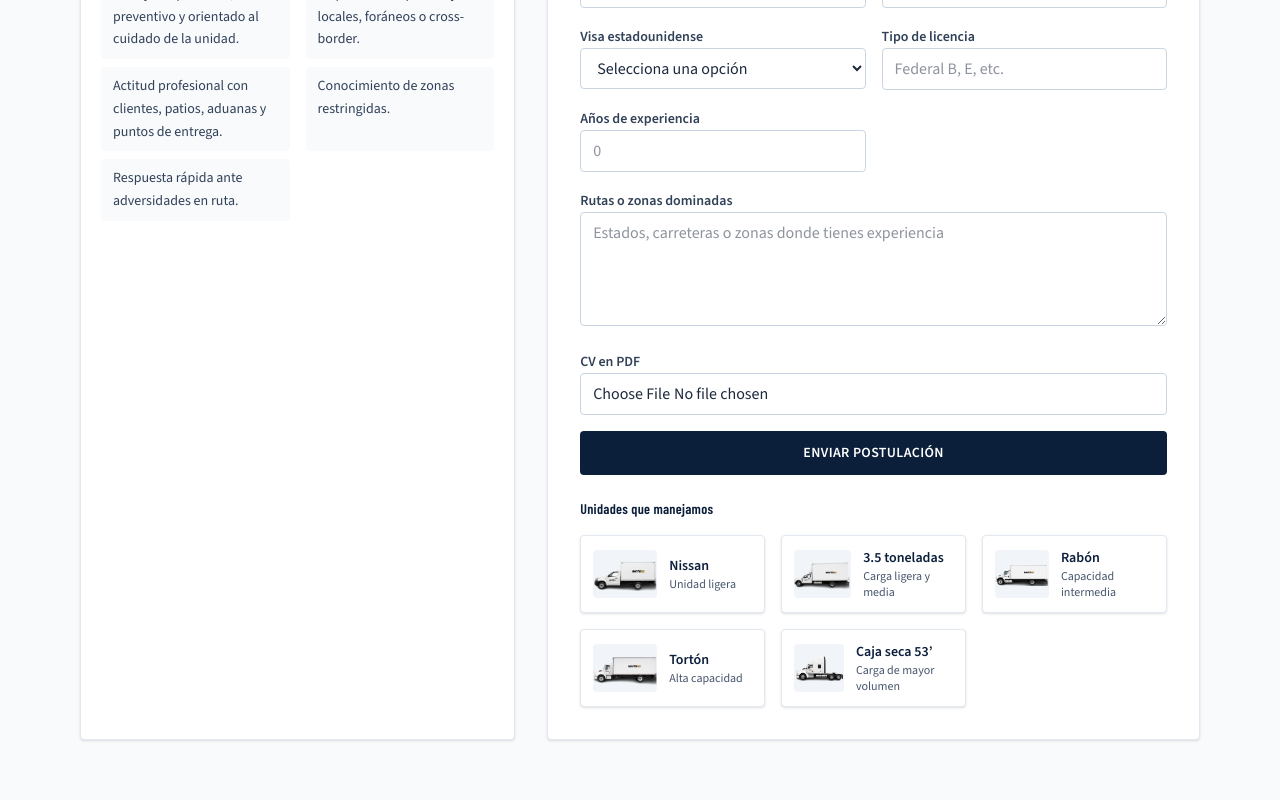
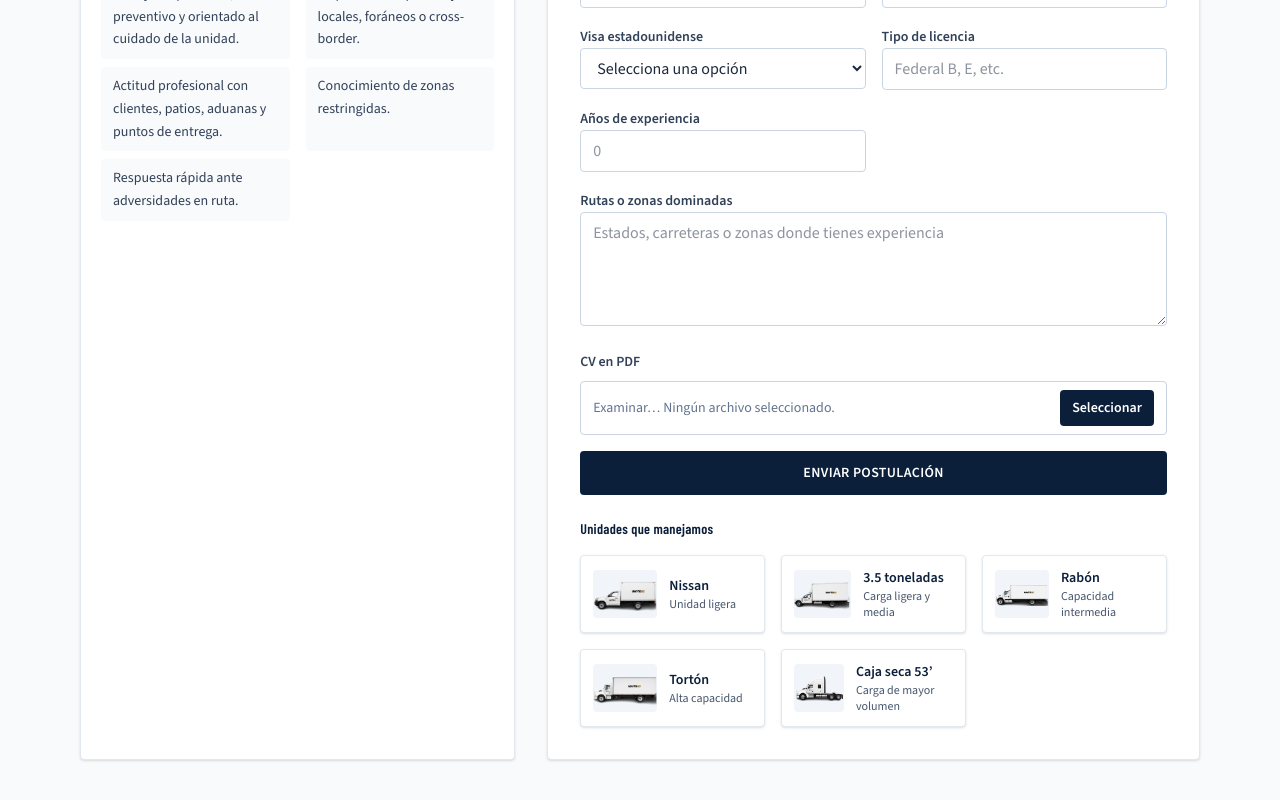
Before and after one commit to fernandotenchipe/WTG-web, a Next.js app: page /operadores in a window 1280 px wide. Shown: the part 768-1568 px from the top of the page. Built offline with nearby package versions, Linux system fonts and the light colour scheme.

Commit message:
otro redise`no

```diff
--- a/app/operadores/page.tsx
+++ b/app/operadores/page.tsx
@@ -7,6 +7,7 @@ import { sendToAppsScript, fileToBase64Payload } from "@/lib/sendToAppsScript";
 export default function OperadoresPage() {
 
   const [submitStatus, setSubmitStatus] = useState<"idle" | "sending" | "sent" | "error">("idle");
+  const [pdfName, setPdfName] = useState<string>("");
 
 const handleSubmit = async (event: React.FormEvent<HTMLFormElement>) => {
   event.preventDefault();
@@ -48,6 +49,7 @@ const pdf = await fileToBase64Payload(pdfFile);
     });
 
     form.reset();
+    setPdfName("");
     setSubmitStatus("sent");
   } catch (error) {
     console.error(error);
@@ -216,13 +218,31 @@ const pdf = await fileToBase64Payload(pdfFile);
                 <span className="text-sm font-semibold text-slate-700">
                   CV en PDF
                 </span>
+                <div className="mt-2 flex items-center gap-3">
+                  <label
+                    htmlFor="pdf-upload-operadores"
+                    className="flex w-full items-center justify-between rounded-sm border border-slate-300 px-3 py-2 text-slate-800 bg-white cursor-pointer"
+                  >
+                    <span className={`truncate text-sm ${pdfName ? 'text-slate-800' : 'text-slate-500'}`}>
+                      {pdfName || 'Examinar… Ningún archivo seleccionado.'}
+                    </span>
+                    <span className="ml-4 inline-flex items-center gap-2 rounded-sm bg-[var(--navy-900)] px-3 py-2 text-sm font-semibold text-white">
+                      Seleccionar
+                    </span>
+                  </label>
                   <input
+                    id="pdf-upload-operadores"
                     name="pdf"
                     type="file"
                     accept="application/pdf"
                     required
-                  className="w-full rounded-sm border border-slate-300 px-3 py-2 text-slate-800"
+                    className="hidden"
+                    onChange={(e) => {
+                      const file = e.currentTarget.files && e.currentTarget.files[0];
+                      setPdfName(file ? file.name : "");
+                    }}
                   />
+                </div>
               </label>
               <div className="md:col-span-2">
                 <button
```
Lines whose indentation alone changed are shown as unchanged.
